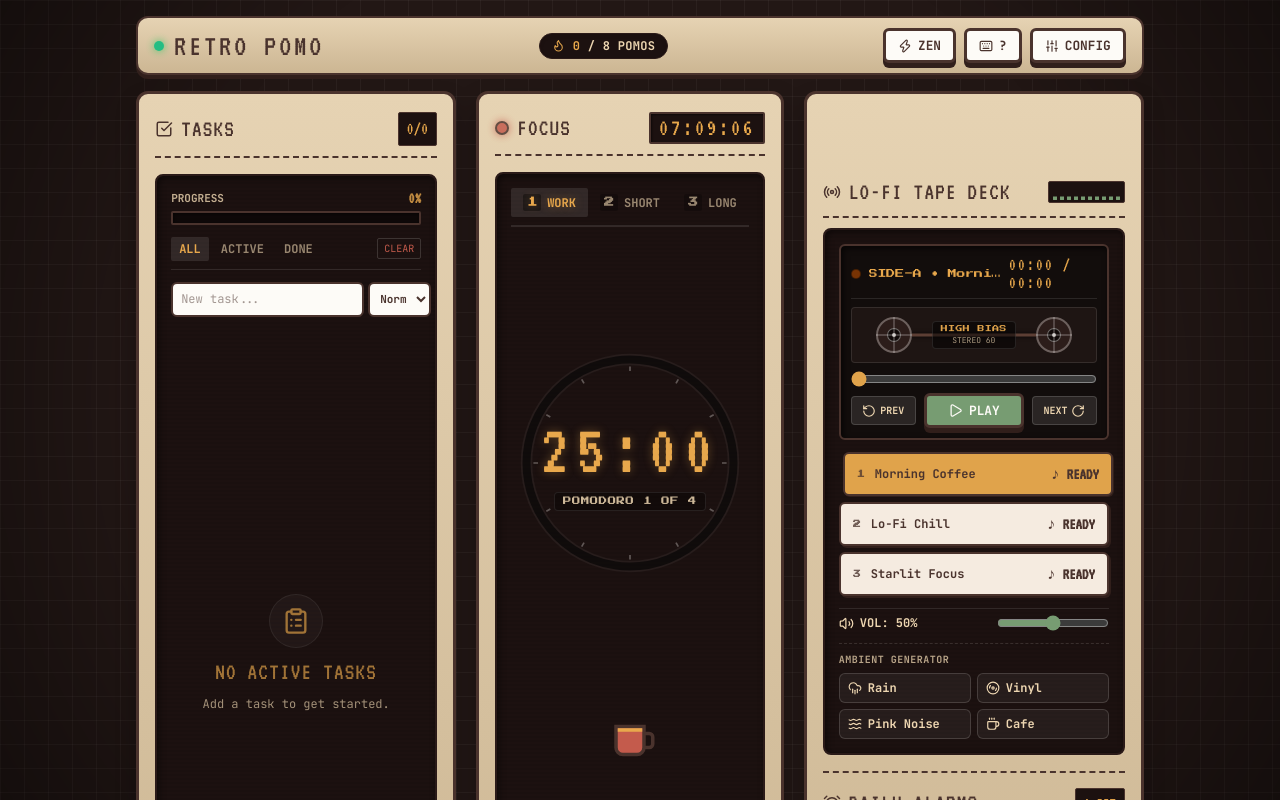
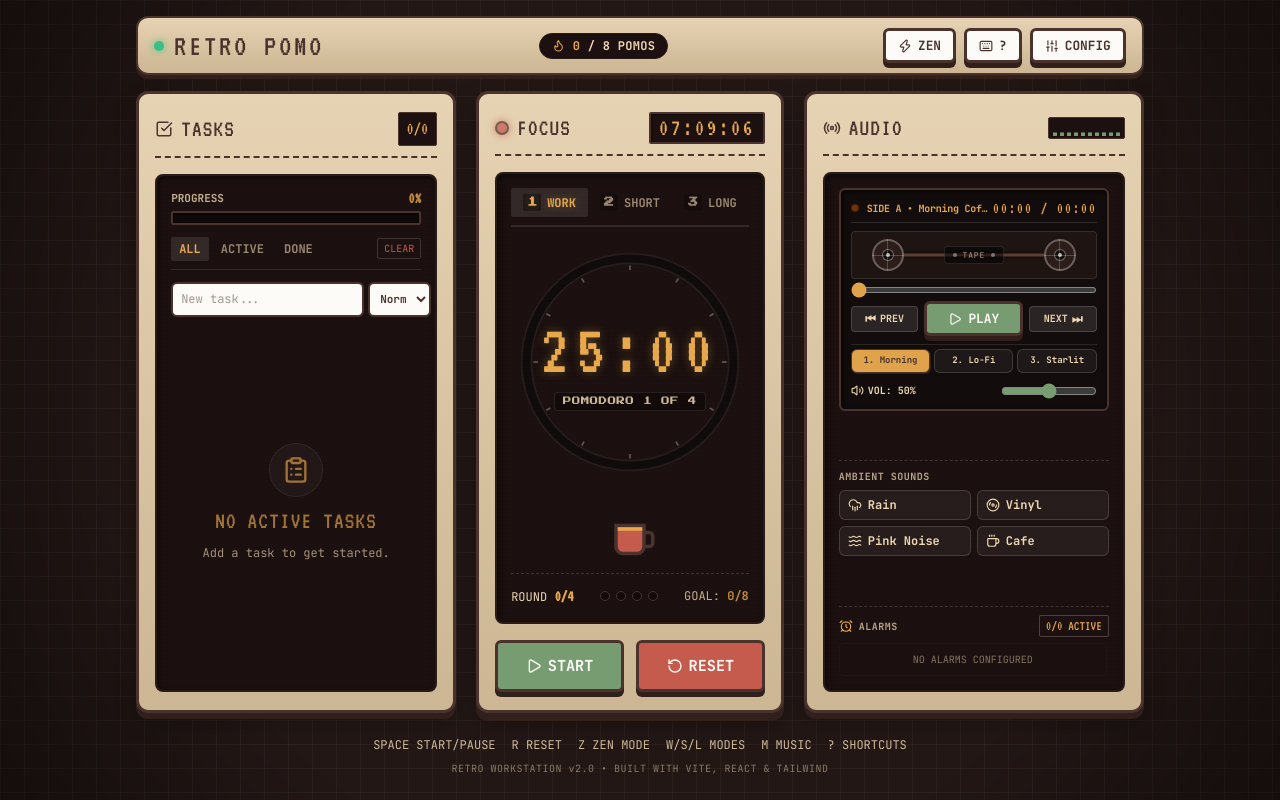
Before and after one commit to thatsyed/retro-pomodoro, a React (Vite) app: page / in a window 1280 px wide. Shown: the top 800 px of the page. Built offline with nearby package versions, Linux system fonts and the light colour scheme.

Commit message:
feat(audio): declutter audio deck and balance height

```diff
--- a/src/components/audio/AudioDeck.jsx
+++ b/src/components/audio/AudioDeck.jsx
@@ -1,17 +1,15 @@
 import React from 'react';
 import { Equalizer } from './Equalizer';
-import { AmbientGen } from './AmbientGen';
-import { AlarmList } from './AlarmList';
 import { RetroButton } from '../common/RetroButton';
 import { SvgIcon } from '../common/SvgIcon';
-import { MUSIC_TRACKS } from '../../types';
+import { MUSIC_TRACKS, AMBIENT_SOUNDS } from '../../types';
 import { formatTime } from '../../utils/formatters';
 
 export function AudioDeck({
-  isPlayingMusic,
-  currentTrackIndex,
-  currentTrack,
-  musicVolume,
+  isPlayingMusic = false,
+  currentTrackIndex = 0,
+  currentTrack = MUSIC_TRACKS[0],
+  musicVolume = 0.5,
   onSetMusicVolume,
   currentTime = 0,
   duration = 0,
@@ -24,93 +22,100 @@ export function AudioDeck({
   onPrevTrack,
   activeAmbient,
   onToggleAmbient,
-  alarms,
-  onAddAlarm,
+  alarms = [],
   onToggleAlarm,
   onDeleteAlarm,
-  isAudioPlaying
+  isAudioPlaying = false
 }) {
   const progressPercent = duration > 0 ? (currentTime / duration) * 100 : 0;
+  const enabledAlarms = (alarms || []).filter((a) => a.enabled);
 
   return (
     <section
-      className="console-deck deck-side deck-aux-panel relative flex flex-col gap-4"
+      className="console-deck deck-side deck-aux-panel h-full flex flex-col justify-between gap-3.5"
       id="deck-aux"
       aria-label="Audio and Alarms Module"
     >
-      <span className="chassis-screw screw-tl" />
-      <span className="chassis-screw screw-tr" />
-      <span className="chassis-screw screw-bl" />
-      <span className="chassis-screw screw-br" />
-
-      {/* Submodule 1: Lo-Fi Tape Deck */}
-      <div className="flex flex-col gap-2.5">
-        <div className="flex justify-between items-center border-b-2 border-dashed border-[var(--color-border)] pb-2">
+      {/* Header */}
+      <div className="flex justify-between items-center border-b-2 border-dashed border-[var(--color-border)] pb-2.5">
         <div className="flex items-center gap-2">
           <SvgIcon name="Radio" size={18} className="text-[var(--color-border)]" />
           <h2 className="font-['VT323',monospace] text-2xl tracking-wider text-[var(--color-border)]">
-              LO-FI TAPE DECK
+            AUDIO
           </h2>
         </div>
         <Equalizer isPlaying={isAudioPlaying} />
       </div>
 
-        <div className="deck-screen flex flex-col gap-3">
-          {/* Detailed Lo-Fi Cassette Tape Graphic */}
+      {/* Main CRT Screen Panel */}
+      <div className="deck-screen flex-1 flex flex-col justify-between gap-3 min-h-0">
+        {/* Cassette Tape Module */}
         <div className="relative bg-[#120d0c] border-2 border-[var(--color-border)] rounded-md p-2.5 flex flex-col gap-2 z-[6] shadow-[inset_2px_2px_6px_rgba(0,0,0,0.7)]">
-            {/* Cassette Header Bar */}
+          {/* Cassette Top Status */}
           <div className="flex items-center justify-between border-b border-white/10 pb-1.5">
-              <div className="flex items-center gap-2">
-                <span className={`w-2.5 h-2.5 rounded-full border border-black/40 ${isPlayingMusic ? 'bg-emerald-400 shadow-[0_0_8px_#34d399] animate-pulse' : 'bg-amber-700/60'}`} />
-                <span className="font-['Press_Start_2P',cursive] text-[9px] text-[var(--color-screen-glow)] tracking-tight truncate max-w-[140px]">
-                  SIDE-A • {currentTrack.name}
+            <div className="flex items-center gap-2 truncate">
+              <span
+                className={`w-2 h-2 rounded-full border border-black/40 flex-shrink-0 ${
+                  isPlayingMusic
+                    ? 'bg-emerald-400 shadow-[0_0_8px_#34d399] animate-pulse'
+                    : 'bg-amber-700/60'
+                }`}
+              />
+              <span className="font-mono text-[10px] font-bold text-[var(--color-screen-glow)] tracking-tight truncate max-w-[130px]">
+                SIDE A • {currentTrack?.name || 'LO-FI'}
               </span>
             </div>
-              <span className="font-['VT323',monospace] text-lg text-[var(--color-screen-glow)] tabular-nums tracking-widest leading-none">
+            <span className="font-['VT323',monospace] text-base text-[var(--color-screen-glow)] tabular-nums tracking-widest leading-none flex-shrink-0">
               {formatTime(Math.floor(currentTime))} / {formatTime(Math.floor(duration))}
             </span>
           </div>
 
           {/* Cassette Window with Dual Spinning Reels */}
-            <div className="relative h-14 bg-[#1e1513] rounded border border-white/10 flex items-center justify-between px-6 overflow-hidden">
+          <div className="relative h-12 bg-[#1e1513] rounded border border-white/10 flex items-center justify-between px-5 overflow-hidden">
             {/* Magnetic Tape Ribbon */}
-              <div className="absolute inset-x-12 top-1/2 h-[3px] -translate-y-1/2 bg-[#5c3e34] shadow-[0_0_4px_rgba(0,0,0,0.8)] pointer-events-none" />
+            <div className="absolute inset-x-10 top-1/2 h-[3px] -translate-y-1/2 bg-[#5c3e34] shadow-[0_0_4px_rgba(0,0,0,0.8)] pointer-events-none" />
 
             {/* Left Reel */}
             <div className="relative z-10 flex items-center justify-center">
-                <div className={`w-9 h-9 rounded-full border-2 border-white/30 bg-[#2c1d1a] flex items-center justify-center ${isPlayingMusic ? 'reel-spinning' : ''}`}>
-                  <div className="w-3.5 h-3.5 rounded-full border border-white/40 bg-black/60 flex items-center justify-center">
+              <div
+                className={`w-8 h-8 rounded-full border-2 border-white/30 bg-[#2c1d1a] flex items-center justify-center ${
+                  isPlayingMusic ? 'reel-spinning' : ''
+                }`}
+              >
+                <div className="w-3 h-3 rounded-full border border-white/40 bg-black/60 flex items-center justify-center">
                   <span className="w-1 h-1 rounded-full bg-white/70" />
                 </div>
-                  <span className="absolute w-full h-[1.5px] bg-white/20" />
-                  <span className="absolute h-full w-[1.5px] bg-white/20" />
+                <span className="absolute w-full h-[1px] bg-white/20" />
+                <span className="absolute h-full w-[1px] bg-white/20" />
               </div>
             </div>
 
-              {/* Center Tape Window Badge */}
-              <div className="relative z-10 flex flex-col items-center bg-black/50 px-2 py-0.5 rounded border border-white/10">
-                <span className="font-['Press_Start_2P',cursive] text-[7px] text-[var(--color-warning)] tracking-wider">
-                  HIGH BIAS
+            {/* Center Clean Window Badge */}
+            <div className="relative z-10 flex items-center gap-1.5 bg-black/50 px-2 py-0.5 rounded border border-white/10">
+              <span className="w-1 h-1 rounded-full bg-white/40" />
+              <span className="font-mono text-[8px] text-[var(--color-screen-text)] opacity-70 tracking-widest">
+                TAPE
               </span>
-                <span className="font-mono text-[8px] text-[var(--color-screen-text)] opacity-70">
-                  STEREO 60
-                </span>
+              <span className="w-1 h-1 rounded-full bg-white/40" />
             </div>
 
             {/* Right Reel */}
             <div className="relative z-10 flex items-center justify-center">
-                <div className={`w-9 h-9 rounded-full border-2 border-white/30 bg-[#2c1d1a] flex items-center justify-center ${isPlayingMusic ? 'reel-spinning' : ''}`}>
-                  <div className="w-3.5 h-3.5 rounded-full border border-white/40 bg-black/60 flex items-center justify-center">
+              <div
+                className={`w-8 h-8 rounded-full border-2 border-white/30 bg-[#2c1d1a] flex items-center justify-center ${
+                  isPlayingMusic ? 'reel-spinning' : ''
+                }`}
+              >
+                <div className="w-3 h-3 rounded-full border border-white/40 bg-black/60 flex items-center justify-center">
                   <span className="w-1 h-1 rounded-full bg-white/70" />
                 </div>
-                  <span className="absolute w-full h-[1.5px] bg-white/20" />
-                  <span className="absolute h-full w-[1.5px] bg-white/20" />
+                <span className="absolute w-full h-[1px] bg-white/20" />
+                <span className="absolute h-full w-[1px] bg-white/20" />
               </div>
             </div>
           </div>
 
           {/* Track Progress Scrubber */}
-            <div className="flex flex-col gap-1 pt-1">
           <input
             type="range"
             min="0"
@@ -119,79 +124,77 @@ export function AudioDeck({
             value={isNaN(progressPercent) ? 0 : progressPercent}
             onChange={(e) => onSeek?.(parseFloat(e.target.value))}
             aria-label="Track progress seek"
-                className="w-full h-2 bg-black/70 rounded-xs accent-[var(--color-warning)] cursor-pointer"
+            className="w-full h-1.5 bg-black/70 rounded-xs accent-[var(--color-warning)] cursor-pointer"
           />
-            </div>
 
-            {/* Cassette Transport Controls */}
-            <div className="flex items-center justify-between gap-2 pt-0.5">
+          {/* Transport Controls */}
+          <div className="flex items-center justify-between gap-1.5">
             <button
               onClick={onPrevTrack}
               aria-label="Previous track"
-                className="flex-1 py-1.5 px-2 bg-white/10 hover:bg-white/20 rounded border border-white/15 text-[var(--color-screen-text)] transition-all cursor-pointer flex items-center justify-center gap-1 active:scale-95"
+              className="flex-1 py-1 px-2 bg-white/10 hover:bg-white/20 rounded border border-white/15 text-[var(--color-screen-text)] transition-all cursor-pointer flex items-center justify-center gap-1 active:scale-95 text-xs font-mono font-bold"
               title="Previous Track"
             >
-                <SvgIcon name="RotateCcw" size={14} />
-                <span className="font-mono text-[10px] font-bold">PREV</span>
+              <span>⏮</span>
+              <span className="text-[10px]">PREV</span>
             </button>
 
             <RetroButton
               variant={isPlayingMusic ? 'warning' : 'primary'}
               size="sm"
               onClick={onToggleMusic}
-                className="flex-[1.5] py-2"
+              className="flex-[1.4] py-1.5 text-xs"
+              aria-label={isPlayingMusic ? 'Pause music' : 'Play music'}
             >
-                <SvgIcon name={isPlayingMusic ? 'Pause' : 'Play'} size={15} />
+              <SvgIcon name={isPlayingMusic ? 'Pause' : 'Play'} size={14} />
               <span>{isPlayingMusic ? 'PAUSE' : 'PLAY'}</span>
             </RetroButton>
 
             <button
               onClick={onNextTrack}
               aria-label="Next track"
-                className="flex-1 py-1.5 px-2 bg-white/10 hover:bg-white/20 rounded border border-white/15 text-[var(--color-screen-text)] transition-all cursor-pointer flex items-center justify-center gap-1 active:scale-95"
+              className="flex-1 py-1 px-2 bg-white/10 hover:bg-white/20 rounded border border-white/15 text-[var(--color-screen-text)] transition-all cursor-pointer flex items-center justify-center gap-1 active:scale-95 text-xs font-mono font-bold"
               title="Next Track"
             >
-                <span className="font-mono text-[10px] font-bold">NEXT</span>
-                <SvgIcon name="RotateCcw" size={14} className="scale-x-[-1]" />
+              <span className="text-[10px]">NEXT</span>
+              <span>⏭</span>
             </button>
           </div>
-          </div>
 
-          {/* Track Selector List */}
-          <div className="flex flex-col gap-1.5 z-[6]">
+          {/* Track Selector & Volume Row */}
+          <div className="flex flex-col gap-1.5 pt-1 border-t border-white/10">
+            {/* Track Selector Buttons */}
+            <div className="grid grid-cols-3 gap-1">
               {MUSIC_TRACKS.map((track, idx) => {
                 const isActive = idx === currentTrackIndex;
                 return (
                   <button
                     key={track.id}
-                  onClick={() => onSelectTrack(idx)}
-                  className={`flex items-center justify-between py-2 px-3 rounded-[var(--btn-radius)] border-2 border-[var(--color-border)] font-mono text-xs font-bold transition-all cursor-pointer ${
+                    onClick={() => onSelectTrack?.(idx)}
+                    className={`py-1 px-1 rounded-[var(--btn-radius)] border font-mono text-[9px] font-bold truncate transition-all cursor-pointer text-center ${
                       isActive
-                      ? 'bg-[var(--color-warning)] text-[var(--color-border)] shadow-[1px_1px_0_var(--color-btn-shadow)] translate-x-1'
-                      : 'bg-[var(--color-card)] text-[var(--color-border)] hover:bg-[var(--color-warning)] shadow-[2px_2px_0_var(--color-btn-shadow)]'
+                        ? 'bg-[var(--color-warning)] text-[var(--color-border)] border-[var(--color-border)] shadow-[1px_1px_0_var(--color-btn-shadow)]'
+                        : 'bg-white/5 border-white/15 text-[var(--color-screen-text)] hover:bg-white/10'
                     }`}
+                    title={track.name}
                   >
-                  <div className="flex items-center gap-2.5 truncate">
-                    <span className="font-['Press_Start_2P',cursive] text-[8px] opacity-75">{idx + 1}</span>
-                    <span className="truncate">{track.name}</span>
-                  </div>
-                  <span className="font-['VT323',monospace] text-base">
-                    {isActive && isPlayingMusic ? '♪ PLAYING' : '♪ READY'}
-                  </span>
+                    {idx + 1}. {track.name.split(' ')[0]}
                   </button>
                 );
               })}
             </div>
 
-          {/* Volume Control Row with Mute Button */}
-          <div className="flex justify-between items-center z-[6] text-xs font-bold pt-1.5 border-t border-white/10">
+            {/* Volume Control */}
+            <div className="flex justify-between items-center text-xs font-bold pt-1">
               <button
                 onClick={onToggleMute}
-              className="flex items-center gap-1.5 text-[var(--color-screen-text)] hover:text-[var(--color-warning)] transition-colors cursor-pointer"
+                className="flex items-center gap-1 text-[var(--color-screen-text)] hover:text-[var(--color-warning)] transition-colors cursor-pointer"
                 title={isMuted ? 'Unmute' : 'Mute'}
               >
-              <SvgIcon name={isMuted ? 'VolumeX' : 'Volume2'} size={15} />
-              <span>VOL: {isMuted ? 'MUTED' : `${Math.round(musicVolume * 100)}%`}</span>
+                <SvgIcon name={isMuted ? 'VolumeX' : 'Volume2'} size={13} />
+                <span className="font-mono text-[10px]">
+                  VOL: {isMuted ? 'MUTED' : `${Math.round(musicVolume * 100)}%`}
+                </span>
               </button>
               <input
                 type="range"
@@ -199,38 +202,104 @@ export function AudioDeck({
                 max="1"
                 step="0.05"
                 value={isMuted ? 0 : musicVolume}
-              onChange={(e) => onSetMusicVolume(parseFloat(e.target.value))}
+                onChange={(e) => onSetMusicVolume?.(parseFloat(e.target.value))}
                 aria-label="Music Volume"
-              className="w-28 accent-[var(--color-primary)] cursor-pointer"
+                className="w-24 accent-[var(--color-primary)] cursor-pointer"
               />
             </div>
-
-          {/* Ambient Noise Generator */}
-          <AmbientGen activeAmbient={activeAmbient} onToggleAmbient={onToggleAmbient} />
           </div>
         </div>
 
-      {/* Submodule 2: Scheduled Daily Alarms */}
-      <div className="flex flex-col gap-2.5 border-t-2 border-dashed border-[var(--color-border)] pt-3.5">
-        <div className="flex justify-between items-center border-b-2 border-dashed border-[var(--color-border)] pb-2">
-          <div className="flex items-center gap-2">
-            <SvgIcon name="AlarmClock" size={18} className="text-[var(--color-border)]" />
-            <h2 className="font-['VT323',monospace] text-2xl tracking-wider text-[var(--color-border)]">
-              DAILY ALARMS
-            </h2>
+        {/* Ambient Noise Generator (4 Cards) */}
+        <div className="flex flex-col gap-1.5 z-[6] border-t border-dashed border-white/15 pt-2">
+          <div className="flex items-center justify-between text-[10px] font-bold tracking-wider opacity-75 font-mono">
+            <span>AMBIENT SOUNDS</span>
+            {activeAmbient && (
+              <span className="text-[var(--color-screen-glow)] font-['VT323',monospace] text-sm">
+                ACTIVE
+              </span>
+            )}
           </div>
-          <span className="font-['VT323',monospace] text-base bg-[var(--color-screen-bg)] text-[var(--color-screen-glow)] border border-[var(--color-border)] px-2 py-0.5 rounded-xs tabular-nums">
-            {alarms.length} SET
+          <div className="grid grid-cols-2 gap-1.5">
+            {AMBIENT_SOUNDS.map((sound) => {
+              const isActive = activeAmbient === sound.id;
+              return (
+                <button
+                  key={sound.id}
+                  onClick={() => onToggleAmbient?.(sound.id)}
+                  className={`flex items-center gap-1.5 text-xs font-mono font-bold py-1.5 px-2 rounded-[var(--btn-radius)] border transition-all cursor-pointer ${
+                    isActive
+                      ? 'bg-[var(--color-primary)] text-white border-[var(--color-primary)] shadow-[0_0_8px_rgba(119,156,114,0.5)]'
+                      : 'bg-white/5 border-white/15 text-[var(--color-screen-text)] hover:bg-white/10'
+                  }`}
+                >
+                  <SvgIcon name={sound.icon} size={14} />
+                  <span className="truncate">{sound.label}</span>
+                </button>
+              );
+            })}
+          </div>
+        </div>
+
+        {/* Alarms Section (Compact Summary) */}
+        <div className="flex flex-col gap-1.5 z-[6] border-t border-dashed border-white/15 pt-2">
+          <div className="flex justify-between items-center">
+            <div className="flex items-center gap-1.5">
+              <SvgIcon name="AlarmClock" size={14} className="text-[var(--color-screen-glow)]" />
+              <span className="font-mono text-[10px] font-bold tracking-wider opacity-75">
+                ALARMS
+              </span>
+            </div>
+            <span className="font-['VT323',monospace] text-sm bg-[var(--color-screen-bg)] text-[var(--color-screen-glow)] border border-white/20 px-1.5 py-0.2 rounded-xs tabular-nums">
+              {enabledAlarms.length}/{alarms?.length || 0} ACTIVE
             </span>
           </div>
 
-        <div className="deck-screen">
-          <AlarmList
-            alarms={alarms}
-            onAddAlarm={onAddAlarm}
-            onToggleAlarm={onToggleAlarm}
-            onDeleteAlarm={onDeleteAlarm}
+          <div className="flex flex-col gap-1 max-h-[85px] overflow-y-auto pr-0.5">
+            {!alarms || alarms.length === 0 ? (
+              <div className="text-center font-mono text-[10px] text-[var(--color-screen-text)] opacity-50 py-2 border border-white/5 rounded">
+                NO ALARMS CONFIGURED
+              </div>
+            ) : (
+              alarms.map((alarm) => (
+                <div
+                  key={alarm.id}
+                  className={`flex items-center justify-between py-1 px-2 rounded-[var(--btn-radius)] border border-white/10 text-xs font-mono transition-all ${
+                    alarm.enabled
+                      ? 'bg-white/10 text-[var(--color-screen-glow)]'
+                      : 'bg-white/5 text-[var(--color-screen-text)] opacity-40'
+                  }`}
+                >
+                  <div className="flex items-baseline gap-2 truncate">
+                    <span className="font-['VT323',monospace] text-base leading-none tabular-nums font-bold">
+                      {alarm.time}
+                    </span>
+                    <span className="text-[10px] truncate opacity-80">
+                      {alarm.label || 'Alarm'}
+                    </span>
+                  </div>
+                  <div className="flex items-center gap-1.5 flex-shrink-0">
+                    <input
+                      type="checkbox"
+                      checked={alarm.enabled}
+                      onChange={() => onToggleAlarm?.(alarm.id)}
+                      aria-label={`Toggle alarm for ${alarm.time}`}
+                      className="w-3.5 h-3.5 accent-[var(--color-primary)] cursor-pointer"
                     />
+                    {onDeleteAlarm && (
+                      <button
+                        onClick={() => onDeleteAlarm(alarm.id)}
+                        aria-label={`Delete alarm for ${alarm.time}`}
+                        className="text-[var(--color-danger)] opacity-70 hover:opacity-100 hover:scale-110 transition-all p-0.5 cursor-pointer"
+                      >
+                        <SvgIcon name="Trash2" size={11} />
+                      </button>
+                    )}
+                  </div>
+                </div>
+              ))
+            )}
+          </div>
         </div>
       </div>
     </section>
```
Lines whose indentation alone changed are shown as unchanged.
